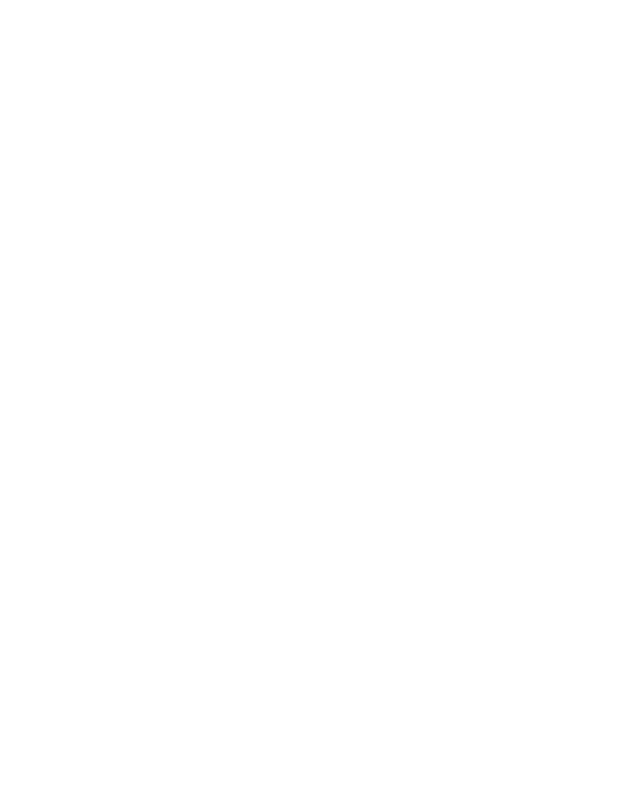
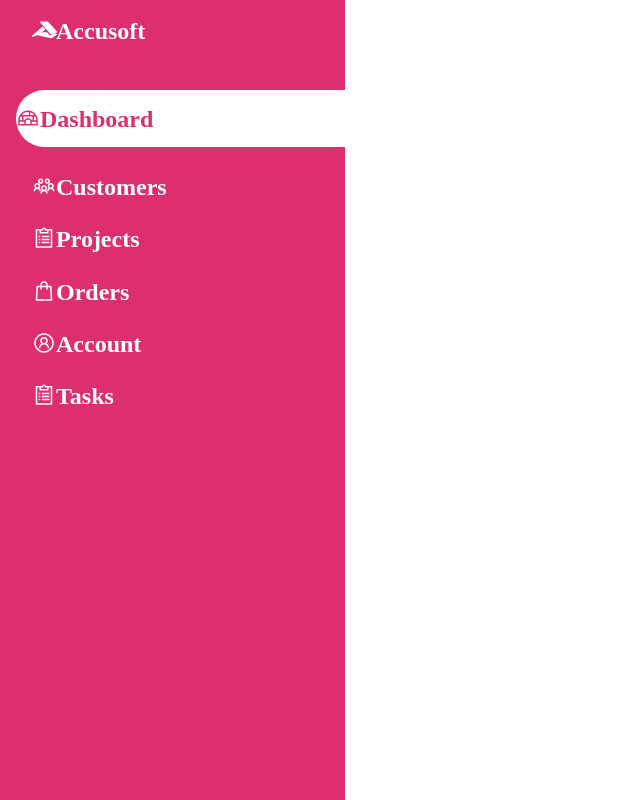
Before and after one commit to Gandomdeveloper/Dashboard-admin, a plain HTML site: page index.html in a window 1280 px wide. Shown: the whole page, without its empty margins (0-640 px from the left). Drawn offline with nearby package versions, Linux system fonts and the light colour scheme.

Commit message:
sidebar-section was added

```diff
--- a/index.html
+++ b/index.html
@@ -5,10 +5,44 @@
     <meta charset="UTF-8">
     <meta http-equiv="X-UA-Compatible" content="IE=edge">
     <meta name="viewport" content="width=device-width, initial-scale=1.0">
+    <!-- Font Awesome -->
+    <link href="https://maxst.icons8.com/vue-static/landings/line-awesome/line-awesome/1.3.0/css/line-awesome.min.css" rel="stylesheet">
+    <!-- Main Style -->
+    <link href="./style.css" rel="stylesheet">
     <title>Dashboard-admin</title>
 </head>
 
 <body>
+    <div class="sidebar">
+        <div class="sidebar-brand">
+            <h2><span class="lab la-accusoft">Accusoft</span></h2>
+        </div>
+        <div class="sidebar-menu">
+            <ul>
+                <li>
+                    <a href="" class="active"><span class="las la-igloo">Dashboard</span></a>
+                </li>
+                <li>
+                    <a href=""><span class="las la-users">Customers</span></a>
+                </li>
+                <li>
+                    <a href=""><span class="las la-clipboard-list">Projects</span></a>
+                </li>
+                <li>
+                    <a href=""><span class="las la-shopping-bag">Orders</span></a>
+                </li>
+                <li>
+                    <a href=""><span class="las la-user-circle">Account</span></a>
+                </li>
+                <li>
+                    <a href=""><span class="las la-clipboard-list">Tasks</span></a>
+                </li>
+
+            </ul>
+        </div>
+
+
+    </div>
 
 </body>
 
--- a/style.css
+++ b/style.css
@@ -0,0 +1,64 @@
+@import url('https://fonts.googleapis.com/css?family=Montserrat:400,800');
+:root {
+    --main-color: #DD2F6E;
+    --color-dark: #1D2231;
+    --text-gray: #8390A2;
+}
+
+* {
+    margin: 0px;
+    padding: 0px;
+    box-sizing: border-box;
+    list-style-type: none;
+    text-decoration: none;
+    font-family: 'Montserrat', sans-serif;
+}
+
+
+/* Sidebar Css */
+
+.sidebar {
+    width: 345px;
+    position: fixed;
+    height: 100%;
+    left: 0;
+    top: 0;
+    background-color: var(--main-color);
+}
+
+.sidebar-brand {
+    color: #fff;
+    padding: 1rem 0rem 1rem 2rem;
+    height: 90px;
+}
+
+.sidebar-brand span {
+    display: inline-block;
+    padding-right: 1rem !important;
+    margin-right: 1rem;
+}
+
+.sidebar-menu li {
+    width: 100%;
+    margin-bottom: 1.7rem;
+    padding-left: 1rem;
+}
+
+.sidebar-menu a {
+    padding-left: 1rem;
+    display: block;
+    font-size: 1.1rem;
+    color: #fff;
+}
+
+.sidebar-menu a.active {
+    background-color: #fff;
+    color: var(--main-color);
+    padding: 1rem 0rem;
+    border-radius: 30px 0px 0px 30px;
+}
+
+.sidebar-menu a span:first-child {
+    font-size: 1.5rem;
+    padding-right: 1rem;
+}
```
Also changed, not shown: fonts/OFL.txt (added), fonts/Podkova-VariableFont_wght.ttf (added), fonts/README.txt (added), fonts/static/Podkova-Bold.ttf (added), fonts/static/Podkova-ExtraBold.ttf (added), fonts/static/Podkova-Medium.ttf (added), fonts/static/Podkova-Regular.ttf (added), fonts/static/Podkova-SemiBold.ttf (added), 3 other files.
